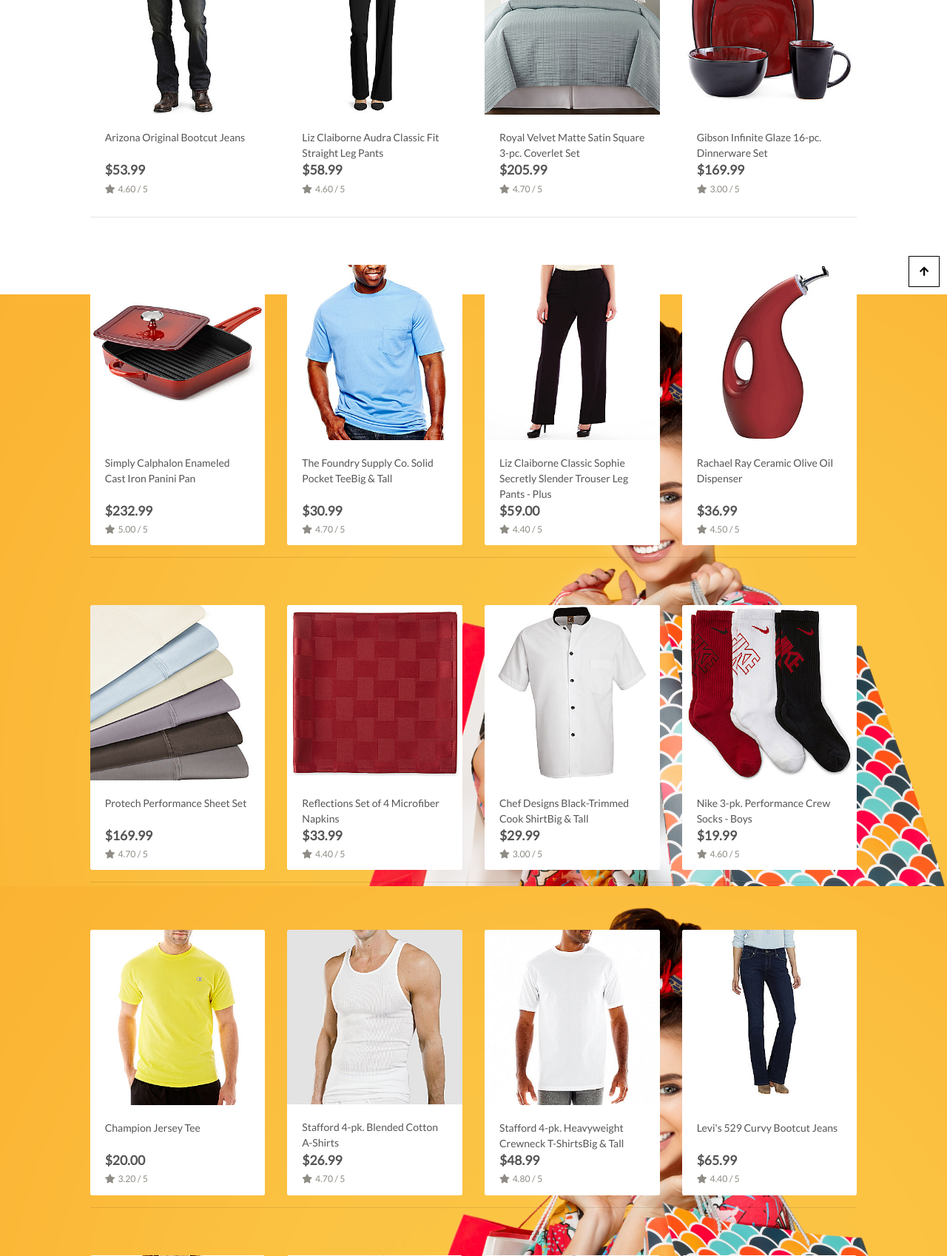
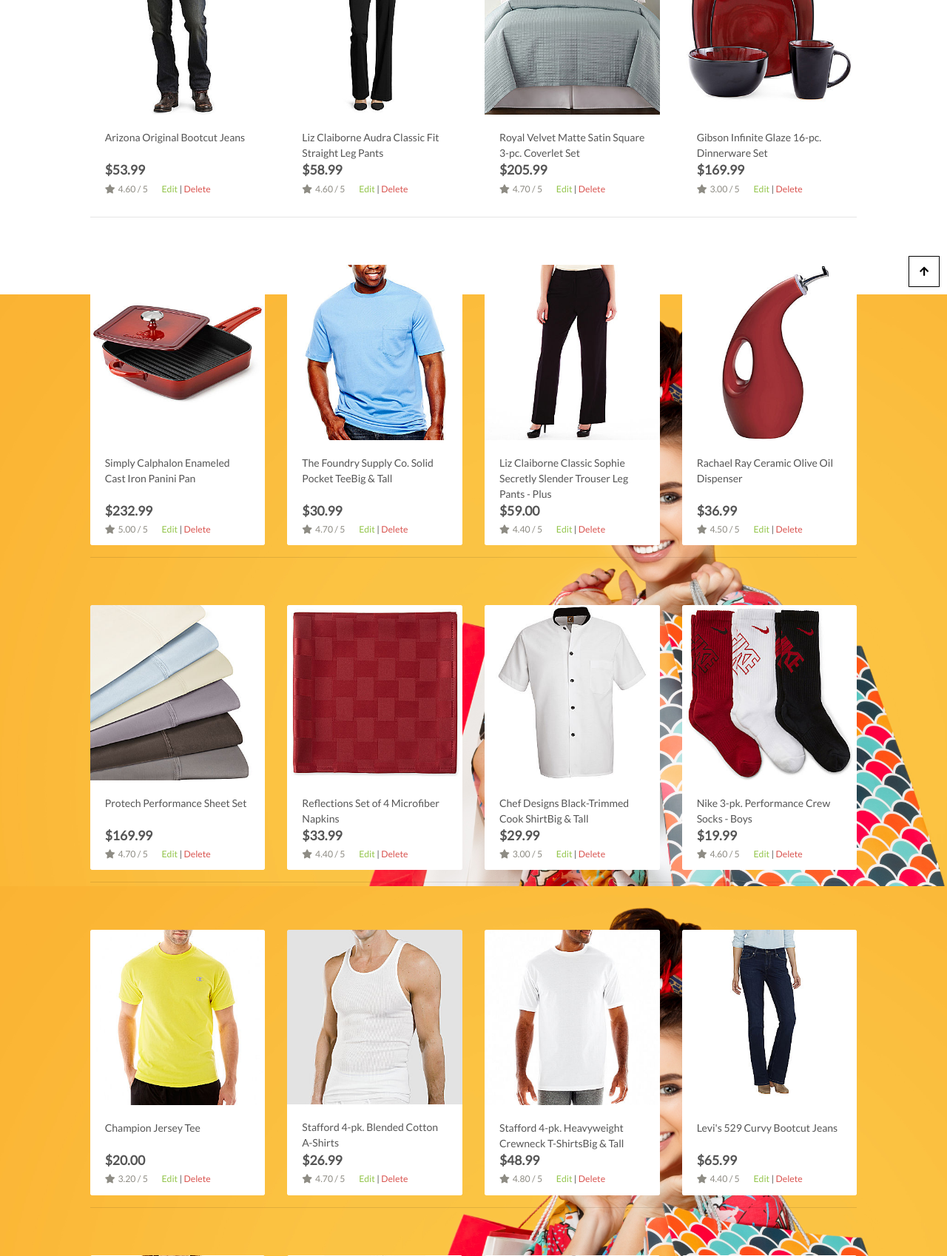
Before and after one commit to jonathan-odonnell/botique, a Django app: page /products/ in a window 1280 px wide. Shown: the part 402-2100 px from the top of the page at 74% size. Run offline with Django 3.2, Linux system fonts and the light colour scheme; the visitor is signed in with stand-in values (Sample User, id 1); data comes from the database, SQL or seed files in the repository; some libraries are stand-ins or nearby versions.

Commit message:
Added edit and delete buttons on products and product details ages and added delete product view and url

```diff
--- a/products/templates/products/product_details.html
+++ b/products/templates/products/product_details.html
@@ -40,6 +40,12 @@
         {% else %}
         <small class="text-muted">No Rating</small>
         {% endif %}
+        {% if request.user.is_superuser %}
+			<small class="ml-3">
+                <a href="{% url 'edit_product' product.id %}">Edit</a> |
+                <a class="text-danger" href="{% url 'delete_product' product.id %}">Delete</a>
+            </small>
+		{% endif %}
         <p class="mt-3">{{ product.description }}</p>
         <form
           class="form"
--- a/products/templates/products/products.html
+++ b/products/templates/products/products.html
@@ -75,6 +75,12 @@
 											{% else %}
 											<small class="text-muted">No Rating</small>
 											{% endif %}
+											{% if request.user.is_superuser %}
+											<small class="ml-3">
+                                                <a href="{% url 'edit_product' product.id %}">Edit</a> |
+                                                <a class="text-danger" href="{% url 'delete_product' product.id %}">Delete</a>
+                                            </small>
+											{% endif %}
 										</div>
 									</div>
 								</div>
--- a/products/urls.py
+++ b/products/urls.py
@@ -5,5 +5,6 @@
     path('', views.all_products, name='products'),
     path('<int:product_id>/', views.product_details, name='product_details'),
     path('add/', views.add_product, name='add_product'),
-    path('edit/<int:product_id>/', views.edit_product, name='edit_product')
+    path('edit/<int:product_id>/', views.edit_product, name='edit_product'),
+    path('delete/<int:product_id>/', views.edit_product, name='delete_product')
 ]
--- a/products/views.py
+++ b/products/views.py
@@ -78,9 +78,9 @@
     if request.method == 'POST':
         form = ProductForm(request.POST, request.FILES)
         if form.is_valid():
-            form.save()
+            product = form.save()
             messages.success(request, 'Successfully added product!')
-            return redirect(reverse('add_product'))
+            return redirect(reverse('product_detail', args=[product.id]))
         else:
             messages.error(
                 request, 'Failed to add product. Please ensure the form is valid.')
@@ -118,3 +118,10 @@
     }
 
     return render(request, template, context)
+
+def delete_product(request, product_id):
+    """ Delete a product from the store """
+    product = get_object_or_404(Product, pk=product_id)
+    product.delete()
+    messages.success(request, 'Product deleted!')
+    return redirect(reverse('products'))
```
